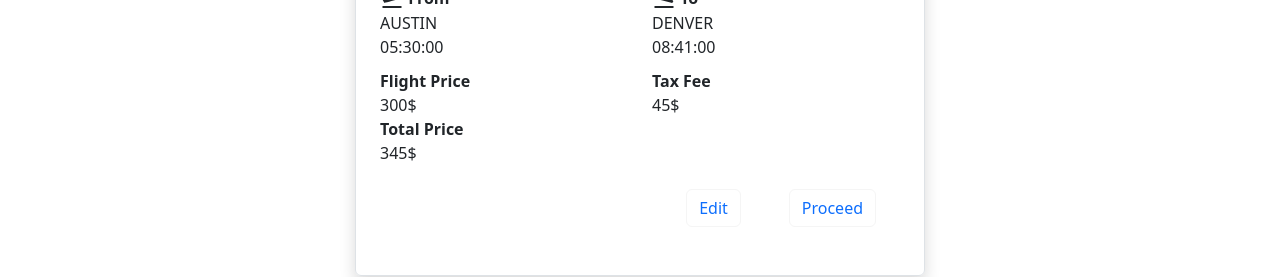
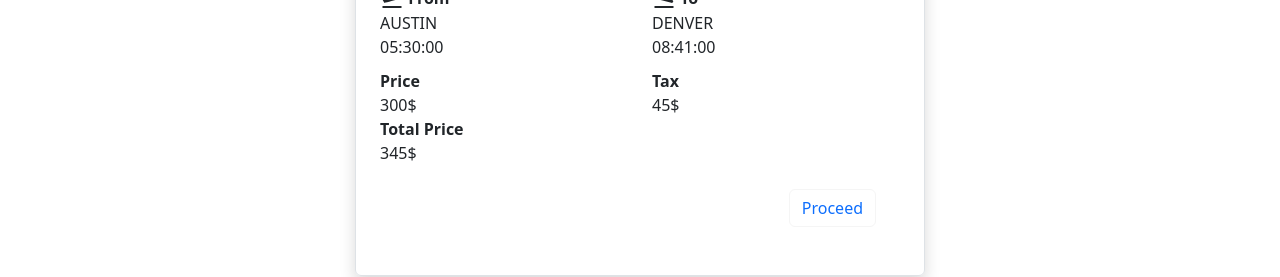
Before and after one commit to aoc38/Travel-Easy-frontend, a React (Create React App) app: page /flightdetails/1/1 in a window 1280 px wide. Shown: the part 163-440 px from the top of the page. Built offline with nearby package versions, Linux system fonts and the light colour scheme; what axios-oauth-client would draw is missing.

Commit message:
Flight details page updated

```diff
--- a/src/Components/Flights/flightdetails.js
+++ b/src/Components/Flights/flightdetails.js
@@ -101,10 +101,10 @@ function Flightdetails() {
 
             <div className="row ">
               <div class="col s12 m6 ">
-                <span className="text-bold">Flight Price </span>
+                <span className="text-bold">Price </span>
               </div>
               <div class="col s12 m6 ">
-                <span className="text-bold"> Tax Fee</span>
+                <span className="text-bold"> Tax</span>
               </div>
 
             </div>
@@ -137,10 +137,7 @@ function Flightdetails() {
                   >
                    Proceed
                   </Link>
-                  <Link to="/searchFlight" className="btn btn-outline-primary m-4 flt-rt">
-                    Edit
-                  </Link>
-                </div>
+                                  </div>
               </>
             ) : (
               <>
@@ -149,9 +146,7 @@ function Flightdetails() {
                   <Link to="/loginuser" className="btn btn-outline-primary m-4 flt-rt">
                     Proceed
                   </Link>
-                  <Link to="/searchFlight" className="btn btn-outline-primary m-4 flt-rt">
-                    Edit
-                  </Link>
+
                 </div>
               </>
             )}
```
